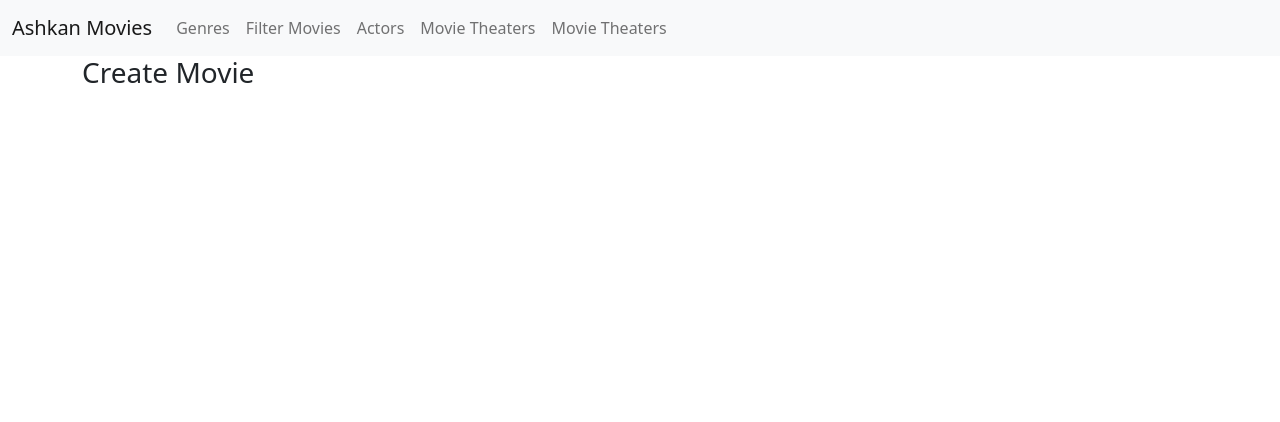
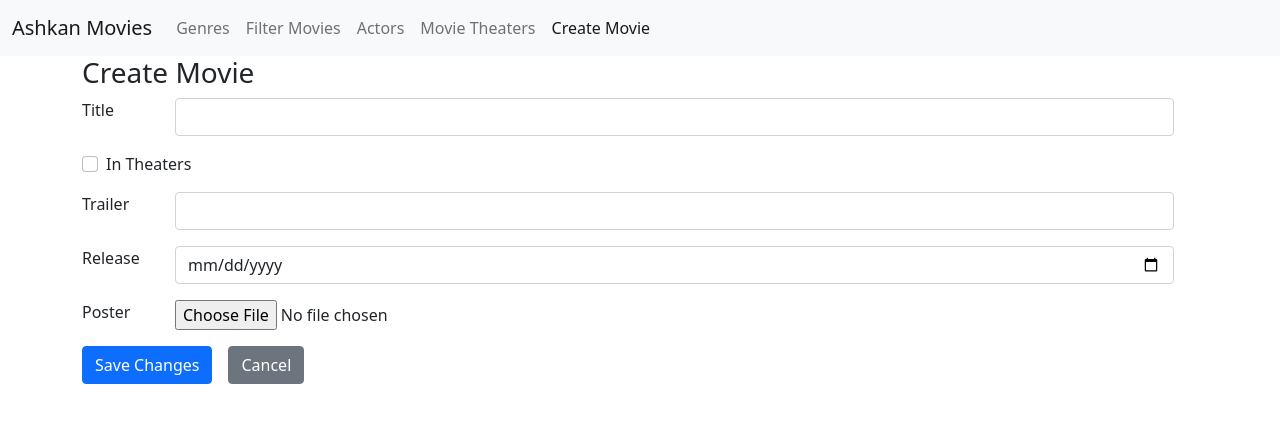
Before and after one commit to ashnoori11/Movies, a React (Create React App) app: page /movies/create in a window 1280 px wide. Shown: the top 422 px of the page. Built offline with nearby package versions, Linux system fonts and the light colour scheme.

Commit message:
add movie form component and start to building create and edit movie component

```diff
--- a/src/Menu.tsx
+++ b/src/Menu.tsx
@@ -31,8 +31,8 @@ export default function Menu() {
                             </NavLink>
                         </li>
                         <li className="nav-item">
-                            <NavLink className="nav-link" to="/movietheaters">
-                                Movie Theaters
+                            <NavLink className="nav-link" to="/movies/create">
+                                Create Movie
                             </NavLink>
                         </li>
                     </ul>
--- /dev/null
+++ b/src/foms/CheckboxField.tsx
@@ -0,0 +1,23 @@
+import { Field } from 'formik';
+
+export default function CheckboxField(props: checkboxFieldProps) {
+    return (
+        <div className="mb-3 form-check">
+            <Field className={`form-check-input ${props.className}`}
+                id={props.field}
+                name={props.field}
+                type="checkbox" />
+            <label htmlFor={props.field}>{props.displayName}</label>
+        </div>
+    );
+}
+
+interface checkboxFieldProps {
+    field: string;
+    className: string;
+    displayName: string;
+}
+
+CheckboxField.defaultProps = {
+    className: ''
+}
--- a/src/movies/CreateMovie.tsx
+++ b/src/movies/CreateMovie.tsx
@@ -1,8 +1,37 @@
+import MovieForm from "./MovieForm";
+import * as Yup from 'yup';
 
 export default function CreateMovie() {
+
+    const theModel = {
+        title: '',
+        inTheaters: false,
+        trailer: '',
+        releaseDate: new Date(),
+        poster: undefined,
+        posterURL: undefined
+    }
+
     return (
         <>
             <h3>Create Movie</h3>
+            <MovieForm
+                model={{ ...theModel }}
+                onSubmit={async values => {
+                    await new Promise(r => setTimeout(r, 3000));
+                    console.log(values);
+                }}
+                validationSchema={Yup.object({
+                    title: Yup.string()
+                        .required('this field is required')
+                        .firstLetterUppercase()
+                    //     ,
+                    // poster: Yup.mixed().test(
+                    //     "required",
+                    //     "Please select a file",
+                    //     (files: FileList) => files?.length > 0)
+                })}
+            />
         </>
     );
 }
--- a/src/movies/EditMovie.tsx
+++ b/src/movies/EditMovie.tsx
@@ -1,8 +1,40 @@
+import { useParams } from "react-router-dom";
+import MovieForm from "./MovieForm";
+import * as Yup from 'yup';
 
 export default function EditMovie() {
+
+    const { id }: any = useParams();
+    const theModel = {
+        title: 'Toy Story',
+        inTheaters: false,
+        trailer: 'Andy s favourite toy, Woody, is worried that after Andy receives his birthday gift, a new toy called Buzz Lightyear, his importance may get reduced.He thus hatches a plan to eliminate Buzz.',
+        releaseDate: new Date('1995-02-22'),
+        poster: undefined,
+        posterURL: 'https://upload.wikimedia.org/wikipedia/en/thumb/1/13/Toy_Story.jpg/220px-Toy_Story.jpg'
+    }
+
     return (
         <>
             <h3>Edit Movie</h3>
+            <MovieForm
+                model={{ ...theModel }}
+                onSubmit={async values => {
+                    await new Promise(r => setTimeout(r, 3000));
+                    console.log(values);
+                    console.log(`the id is ${id}`);
+                }}
+                validationSchema={Yup.object({
+                    title: Yup.string()
+                        .required('this field is required')
+                        .firstLetterUppercase(),
+                    poster: Yup.mixed().test(
+                        "required",
+                        "Please select a file",
+                        (files: FileList) => files?.length > 0)
+                })}
+                dateStringFormat={'en-CA'}
+            />
         </>
     );
 }
--- /dev/null
+++ b/src/movies/MovieForm.tsx
@@ -0,0 +1,44 @@
+import { Form, Formik, FormikHelpers } from "formik";
+import { movieCreationDTO } from "./movies.model";
+import Button from "../utils/Button";
+import { Link } from "react-router-dom";
+import TextField from "../foms/TextField";
+import DateField from '../foms/DateField';
+import ImageField from "../foms/ImageField";
+import CheckboxField from "../foms/CheckboxField";
+
+export default function MovieForm(props: movieFormProps) {
+    return (
+        <Formik
+            initialValues={props.model}
+            onSubmit={props.onSubmit}
+            validationSchema={props.validationSchema}
+        >
+            {(formikProps) => (
+                <Form>
+                    <TextField displayName="Title" field="title" />
+                    <CheckboxField displayName="In Theaters" field="inTheaters" />
+                    <TextField displayName="Trailer" field="trailer" />
+                    <DateField displayName="Release" field="releaseDate" dateStringFormat={props.dateStringFormat} />
+                    <ImageField displayName="Poster" field="poster" imageUrl={props.model.posterURL} />
+
+                    <Button disabled={formikProps.isSubmitting} type="submit" className="btn btn-primary mb-3">
+                        Save Changes
+                    </Button>
+                    <Link className="btn btn-secondary mb-3" to='/genres'>Cancel</Link>
+                </Form>
+            )}
+        </Formik>
+    );
+}
+
+interface movieFormProps {
+    model: movieCreationDTO;
+    onSubmit(values: movieCreationDTO, actions: FormikHelpers<movieCreationDTO>): void;
+    validationSchema: any;
+    dateStringFormat: string;
+}
+
+MovieForm.defaultProps = {
+    dateStringFormat: 'zh-Hans-CN'
+}
```
Also changed, not shown: src/movies/movies.model.d.ts (+9 -0 lines).
